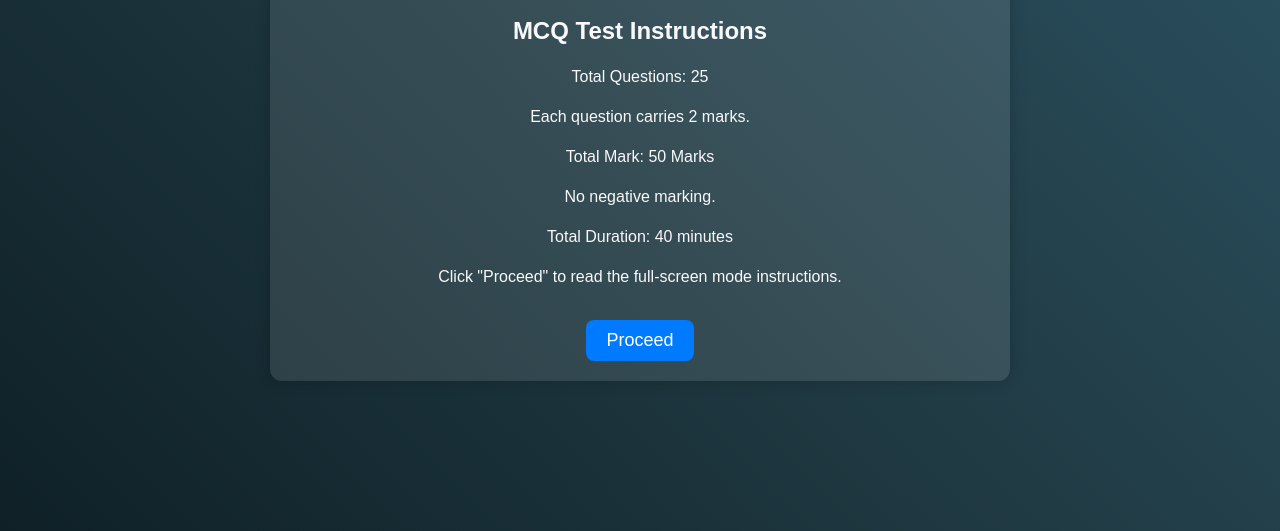
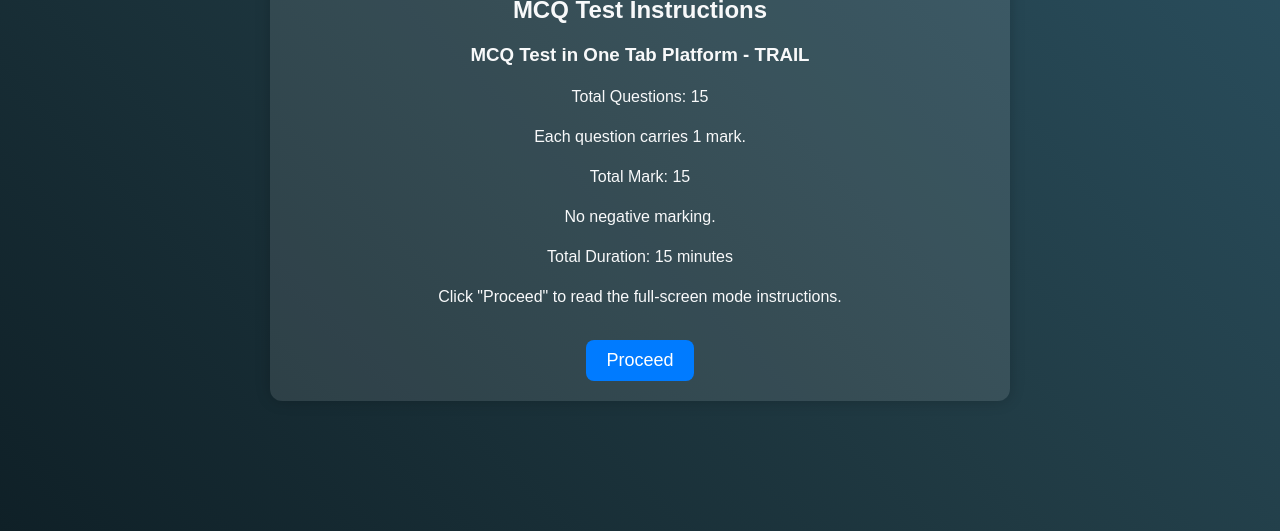
Before and after one commit to COEKCET/One-Tab-Assessment, a plain HTML site: page home.html in a window 1280 px wide. Shown: the part 269-800 px from the top of the page. Drawn offline with Linux system fonts and the light colour scheme.

Commit message:
Update home.html

```diff
--- a/home.html
+++ b/home.html
@@ -53,11 +53,12 @@
     <div class="container">
         <h1>Kamaraj College of Engineering and Technology</h1>
         <h2>MCQ Test Instructions</h2>
-        <p>Total Questions: 25</p>
-        <p>Each question carries 2 marks.</p>
-        <p>Total Mark: 50 Marks</p>
+        <h3>MCQ Test in One Tab Platform - TRAIL</h3>
+        <p>Total Questions: 15</p>
+        <p>Each question carries 1 mark.</p>
+        <p>Total Mark: 15 </p>
         <p>No negative marking.</p>
-        <p>Total Duration: 40 minutes</p>
+        <p>Total Duration: 15 minutes</p>
         <p>Click "Proceed" to read the full-screen mode instructions.</p>
         <a href="Full_Screen_Mode_Instructions.html" class="btn">Proceed</a>
     </div>
```
